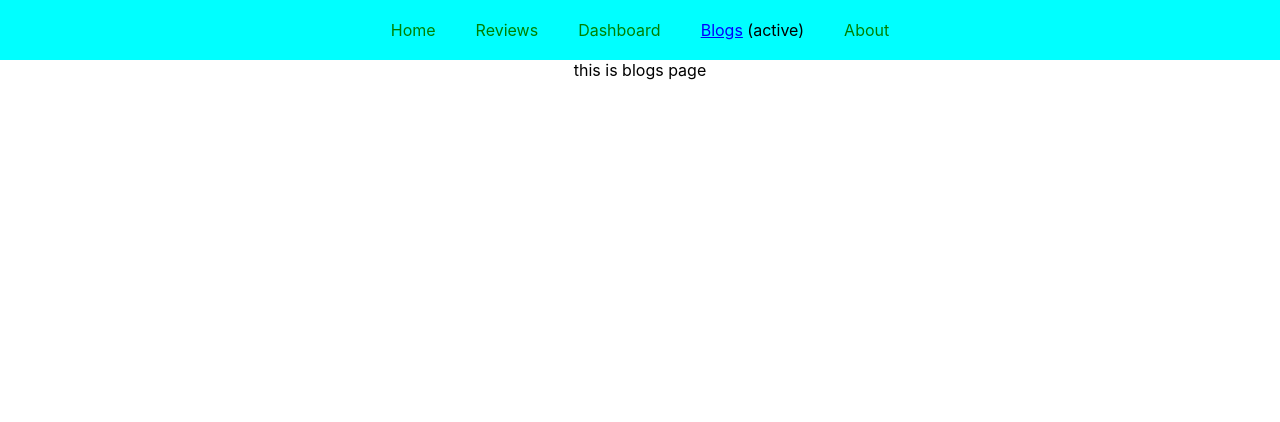
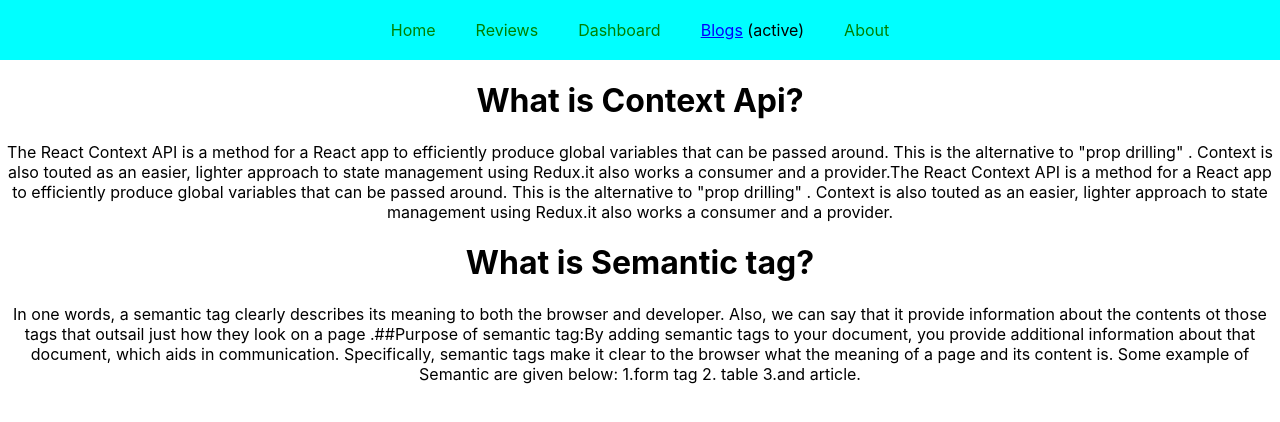
Before and after one commit to atiqurrahman96/product-analysis-website-assignment, a React (Create React App) app: page /blogs in a window 1280 px wide. Shown: the top 422 px of the page. Built offline with nearby package versions, Linux system fonts and the light colour scheme.

Commit message:
questions to answer in blogs has been added

```diff
--- a/src/components/Blogs/Blogs.js
+++ b/src/components/Blogs/Blogs.js
@@ -1,9 +1,16 @@
 import React from 'react';
-
+import './Blogs.css'
 const Blogs = () => {
     return (
         <div>
-            this is blogs page
+            <div>
+                <h1>What is Context Api?</h1>
+                <p>The React Context API is a method for a React app to efficiently produce global variables that can be passed around. This is the alternative to "prop drilling" . Context is also touted as an easier, lighter approach to state management using Redux.it also works a consumer and a provider.The React Context API is a method for a React app to efficiently produce global variables that can be passed around. This is the alternative to "prop drilling" . Context is also touted as an easier, lighter approach to state management using Redux.it also works a consumer and a provider. </p>
+            </div>
+            <div>
+                <h1>What is Semantic tag?</h1>
+                <p>In one words, a semantic tag clearly describes its meaning to both the browser and developer. Also, we can say that it provide information about the contents ot those tags that outsail just how they look on a page .##Purpose of semantic tag:By adding semantic tags to your document, you provide additional information about that document, which aids in communication. Specifically, semantic tags make it clear to the browser what the meaning of a page and its content is. Some example of Semantic are given below: 1.form tag 2. table 3.and article.  </p>
+            </div>
         </div>
     );
 };
```
